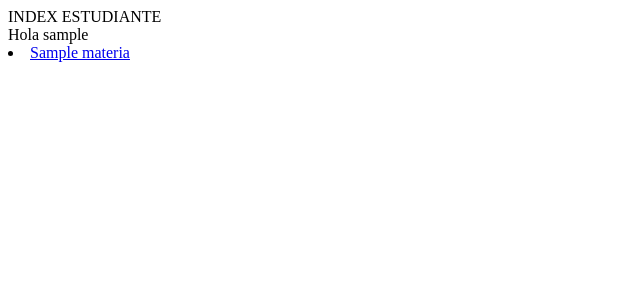
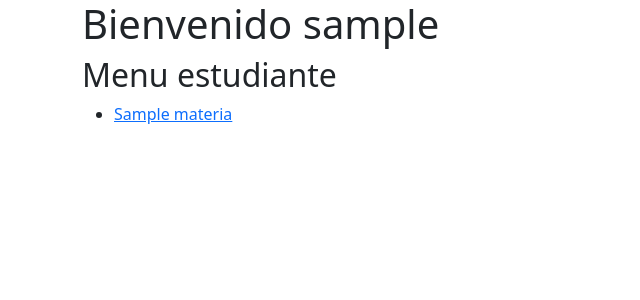
Before and after one commit to enzofalcon/RIA_lab2, a Django app: template control_asistencia/templates/control_asistencia/estudiante/index.html in a window 1280 px wide. Shown: the top 300 px of the page, without its empty margins (0-640 px from the left). Run offline with Django 4.2, Linux system fonts and the light colour scheme; the template is opened without the code that fills it: values that come from a table or form of the project are taken from there, others are empty; a user stored in the database is signed in; tables that the repository leaves empty hold one stand-in row (values such as "Sample post"); some libraries are stand-ins or nearby versions.

Commit message:
Crear template para index esudiante y docente

```diff
--- a/control_asistencia/templates/control_asistencia/estudiante/index.html
+++ b/control_asistencia/templates/control_asistencia/estudiante/index.html
@@ -1,7 +1,25 @@
-INDEX ESTUDIANTE
+<!DOCTYPE html>
+<html lang="es">
+<head>
+    <meta charset="UTF-8">
+    <title>Menu docente</title>
+    <link rel="stylesheet" href="css/bootstrap.min.css">
+    <link rel="stylesheet" href="css/estilos.css">
+</head>
 
-<div>Hola {{user.username}}</div>
-
-{% for materia in materias %}
-<li><a href="{% url 'control_asistencia:estudiante.asistencias_de_materia' materia.uid %}">{{ materia.nombre }}</a></li>
-{% endfor %}
+<body>
+    <div class="container">
+        <div class="row">
+            <div class="col-md-12">
+                <h1>Bienvenido {{user.username}}</h1>
+                <h2>Menu estudiante</h2>
+                <ul>
+                    {% for materia in materias %}
+                    <li><a href="{% url 'control_asistencia:docente.asistencias_de_materia' materia.uid %}">{{ materia.nombre }}</a></li>
+                    {% endfor %}
+                </ul>
+            </div>
+        </div>
+    </div>
+</body>
+</html>
```
Also changed, not shown: control_asistencia/templates/control_asistencia/docente/index.html (+25 -1 lines).
